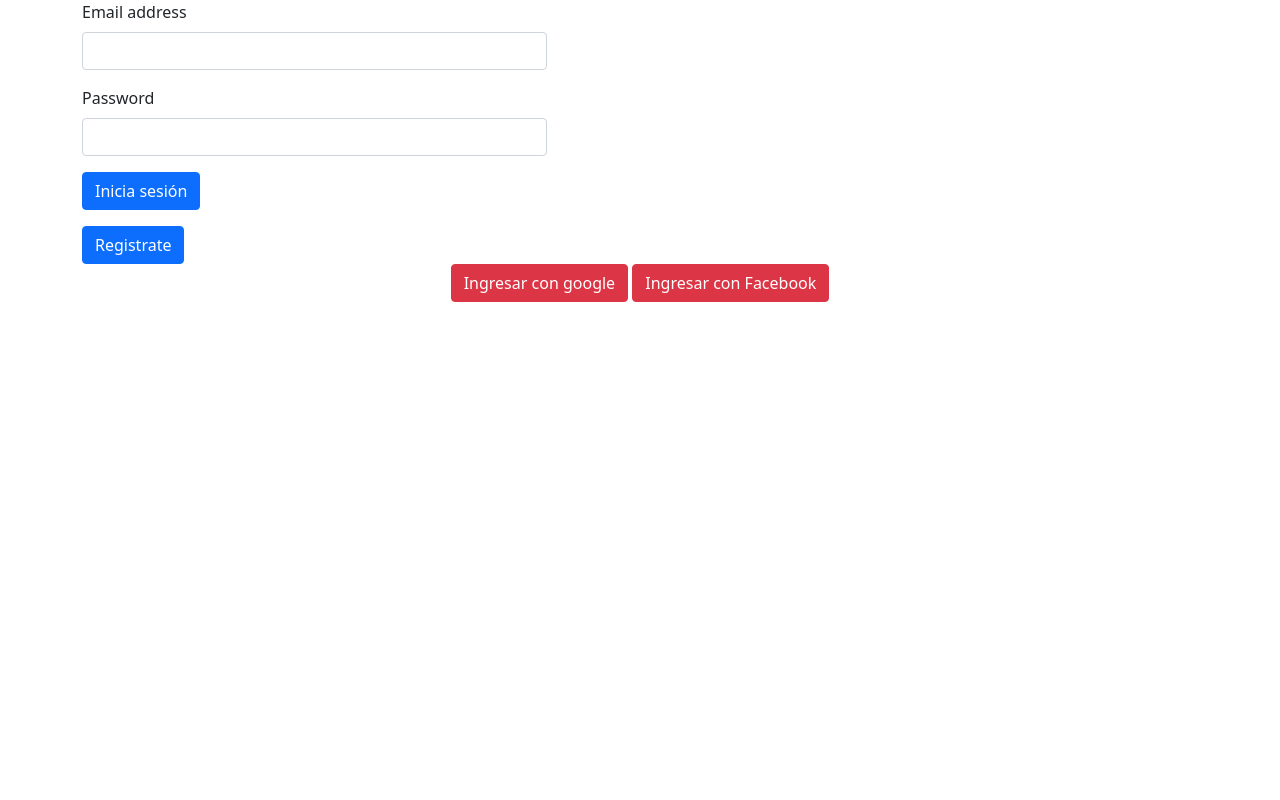
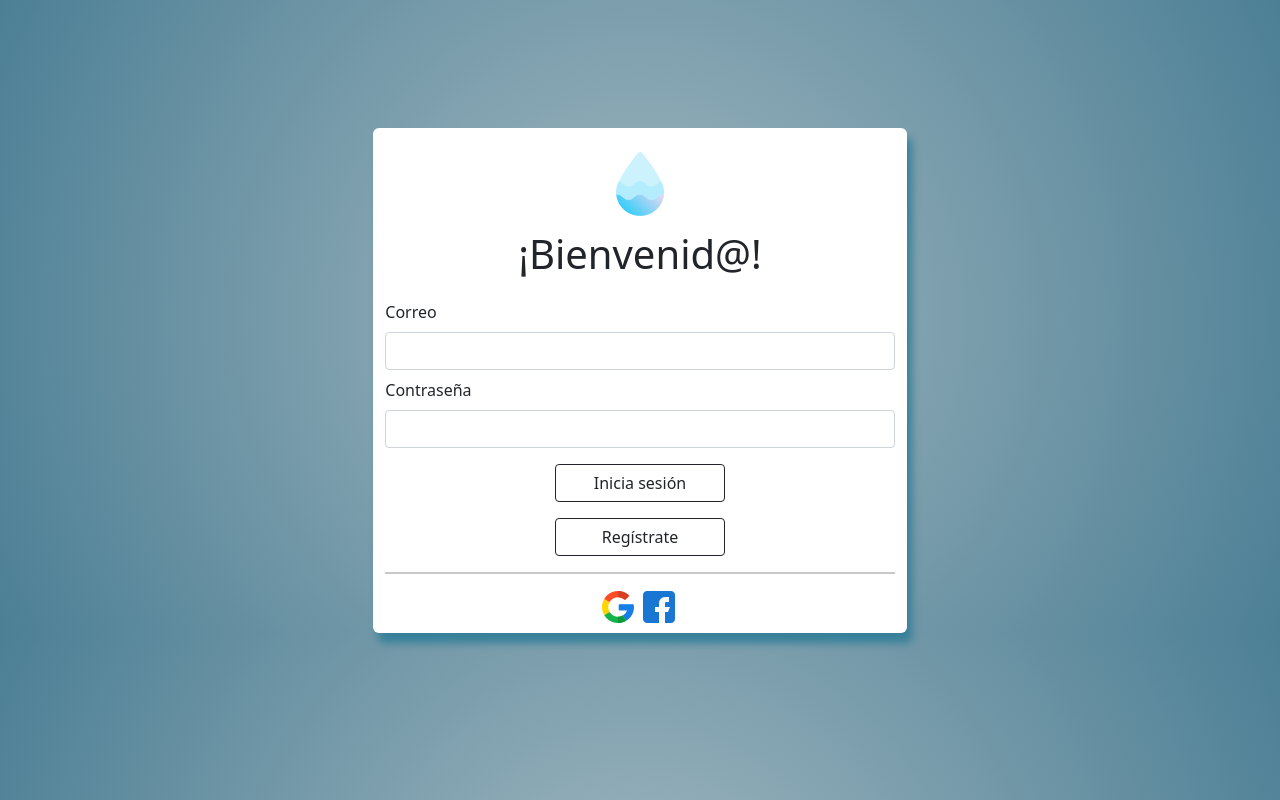
Before and after one commit to andreaaperz/Final-proj-geo, an Electron app: page index.html in a window 1280 px wide. Drawn offline with nearby package versions, Linux system fonts and the light colour scheme.

Commit message:
Login estilos

```diff
--- a/home.html
+++ b/home.html
@@ -9,7 +9,7 @@
   <!-- Bootstrap CSS -->
   <link href="https://cdn.jsdelivr.net/npm/bootstrap@5.0.1/dist/css/bootstrap.min.css" rel="stylesheet"
     integrity="sha384-+0n0xVW2eSR5OomGNYDnhzAbDsOXxcvSN1TPprVMTNDbiYZCxYbOOl7+AMvyTG2x" crossorigin="anonymous">
-  <script src="https://ajax.googleapis.com/ajax/libs/jquery/3.5.1/jquery.min.js"></script>
+    <script src="https://cdnjs.cloudflare.com/ajax/libs/jquery/3.3.1/jquery.min.js"></script>
 
   <title>Hello, world!</title>
 </head>
@@ -18,7 +18,7 @@
 
   <nav class="navbar navbar-expand-lg navbar-dark bg-dark">
     <div class="container-fluid">
-      <a class="navbar-brand" href="#">Navbar</a>
+      <img src="./img/gota-de-agua.png" alt="" width="30" height="30">
       <button class="navbar-toggler" type="button" data-bs-toggle="collapse" data-bs-target="#navbarNav"
         aria-controls="navbarNav" aria-expanded="false" aria-label="Toggle navigation">
         <span class="navbar-toggler-icon"></span>
--- a/index.html
+++ b/index.html
@@ -9,34 +9,69 @@
         integrity="sha384-+0n0xVW2eSR5OomGNYDnhzAbDsOXxcvSN1TPprVMTNDbiYZCxYbOOl7+AMvyTG2x" crossorigin="anonymous">
 
     <title>Proyecto final Andrea</title>
+
+    <style>
+        body {
+            background-image: radial-gradient(circle at 50% 50%, #a1b7c0 0, #779baa 50%, #4c7f95 100%);
+        }
+
+        .cuadro {
+            background-color: white;
+            border-radius: 6px;
+            margin-top: 10%;
+            box-shadow: 5px 10px 8px #368099;
+        }
+    </style>
 </head>
 
 <!-- FORM PARA INGRESAR -->
 
 <body>
+
+    <div class="d-flex justify-content-center">
+        <div class="cuadro col-lg-5 col-md-10 col-sm-11 col-xs-12 ">
             <div class="container">
-        <form class="col-5" id="formaingresar">
-            <div class="mb-3">
-                <label for="exampleInputEmail1" class="form-label">Email address</label>
-                <input type="email" class="form-control" id="correo" aria-describedby="emailHelp">
+                <div class="col-12 text-center mt-3">
+                    <img src="./img/gota.png" alt="Logo" class="mt-2">
+                </div>
+                <p class="fs-1 mt-2 my-3 mx-3 text-center">¡Bienvenid@!</p>
+
+                <div class="contianer-fluid">
+
+                    <form id="formaingresar">
+                        <div class="col">
+                            <label for="exampleInputEmail1" class="form-label">Correo</label>
+                            <input type="email" class="form-control mb-2" id="correo" aria-describedby="emailHelp">
                         </div>
                         <div class="mb-3">
-                <label for="exampleInputPassword1" class="form-label">Password</label>
+                            <label for="exampleInputPassword1" class="form-label">Contraseña</label>
                             <input type="password" class="form-control" id="contrasena">
                         </div>
-            <button type="submit" class="btn btn-primary">Inicia sesión</button>
+                        <div class="col-12 text-center">
+                            <button type="submit" class=" btn btn-outline-dark col-4">Inicia sesión</button>
+                        </div>
 
                         <p class="error text-danger"></p>
                     </form>
-        <button type="button" class="btn btn-primary" data-bs-toggle="modal"
-            data-bs-target="#registrarmodal">Registrate</button>
+                </div>
+                <div class="col-12 text-center mb-3">
+                    <button type="button" class="btn btn-outline-dark col-4" data-bs-toggle="modal"
+                        data-bs-target="#registrarmodal">Regístrate</button>
+
+                </div>
+                <hr size="4" width="100%">
                 <div class="row">
-            <div class="col-12 text-center">
-                <span onclick="entrarGoogle()" class="btn btn-danger">Ingresar con google</span>
-                <span onclick="entrarFacebook()" class="btn btn-danger">Ingresar con Facebook</span>
+                    <div class="col-12 text-center mb-1">
+                        <span onclick="entrarGoogle()" class="btn mb-1"
+                            style="background-image: url(./img/google.png); width: 37px; height: 35px; background-repeat:no-repeat;"></span>
+                        <span onclick="entrarFacebook()" class="btn mb-1"
+                            style="background-image: url(./img/facebook.png); width: 37px; height: 35px; background-repeat:no-repeat;"></span>
                     </div>
                 </div>
             </div>
+        </div>
+
+
 
         <!-- MODAL REGISTRARSE -->
 
@@ -44,7 +79,7 @@
             <div class="modal-dialog">
                 <div class="modal-content">
                     <div class="modal-header">
-                    <h5 class="modal-title">Modal title</h5>
+                        <h5 class="modal-title">Registro</h5>
                         <button type="button" class="btn-close" data-bs-dismiss="modal" aria-label="Close"></button>
                     </div>
                     <div class="container">
@@ -78,6 +113,7 @@
                 </div>
             </div>
         </div>
+    </div>
 
 
 
```
Also changed, not shown: pages/cards.html (+1 -1 lines), img/facebook.png (added), img/google.png (added), img/gota-de-agua.png (added), img/gota.png (added), img/ocean.jpg (deleted), 1 other file. Lines whose indentation alone changed are shown as unchanged.
